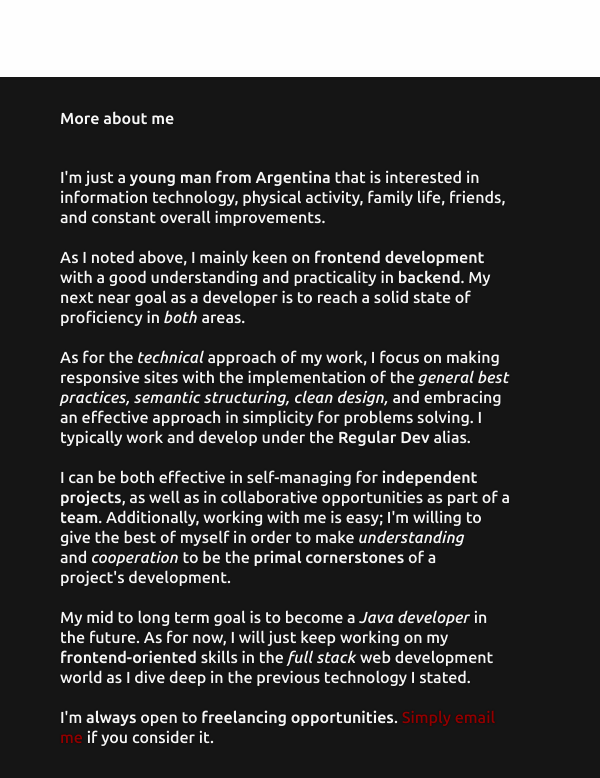
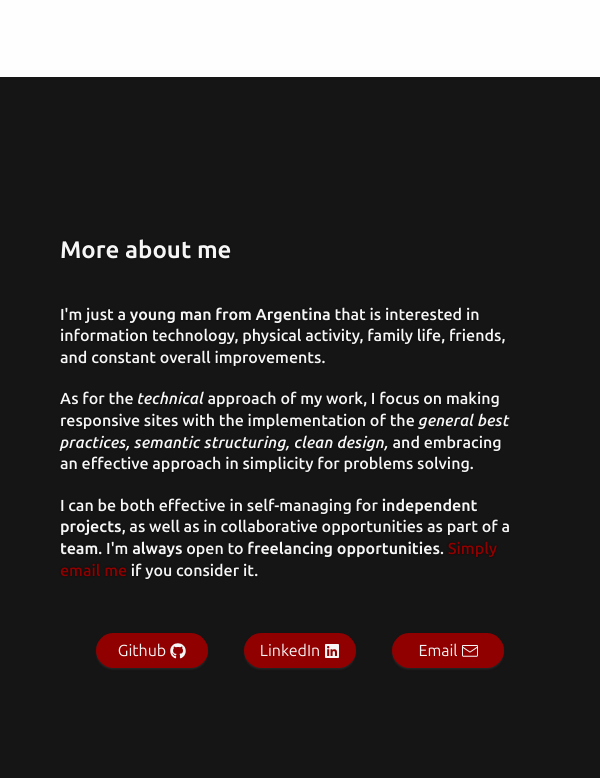
Before and after one commit to MartinXCVI/react-portfolio, a React (Vite) app: page / in a window 600 px wide. Shown: the part 6042-6820 px from the top of the page. Built offline with nearby package versions, Linux system fonts and the light colour scheme; a web font is replaced by a local one.

Commit message:
text modifications and visual improvements

```diff
--- a/src/components/About/AboutCard.jsx
+++ b/src/components/About/AboutCard.jsx
@@ -14,12 +14,10 @@ const AboutCard = ()=> {
         <h2 className='about-card-title'>More about me</h2>
         <article className="about-article">
           <p className='about-article-para'>I&apos;m just a <strong>young man from Argentina</strong> that is interested in information technology, physical activity, family life, friends, and constant overall improvements.</p>
-          <p className='about-article-para'>As I noted above, I mainly keen on <strong>frontend development</strong> with a good understanding and practicality in <strong>backend</strong>. My next near goal as a developer is to reach a solid state of proficiency in <em>both</em> areas.</p>
-          <p className='about-article-para'>As for the <em>technical</em> approach of my work, I focus on making responsive sites with the implementation of the <em>general best practices, semantic structuring, clean design,</em> and embracing an effective approach in simplicity for problems solving. I typically work and develop under the <strong>Regular Dev</strong> alias.
+          <p className='about-article-para'>As for the <em>technical</em> approach of my work, I focus on making responsive sites with the implementation of the <em>general best practices, semantic structuring, clean design,</em> and embracing an effective approach in simplicity for problems solving.
           </p>
-          <p className='about-article-para'>I can be both effective in self-managing for <strong>independent projects</strong>, as well as in collaborative opportunities as part of a <strong>team</strong>. Additionally, working with me is easy; I&apos;m willing to give the best of myself in order to make <em>understanding</em> and <em>cooperation</em> to be the <strong>primal cornerstones</strong> of a project&apos;s development.</p>
-          <p className='about-article-para'>My mid to long term goal is to become a <em>Java developer</em> in the future. As for now, I will just keep working on my <strong>frontend-oriented</strong> skills in the <em>full stack</em> web development world as I dive deep in the previous technology I stated.</p>
-          <p className='about-article-para'>I&apos;m <strong>always</strong> open to <strong>freelancing opportunities</strong>. <a href={`mailto:${myEmail}`}>Simply email me</a> if you consider it.</p>
+          <p className='about-article-para'>I can be both effective in self-managing for <strong>independent projects</strong>, as well as in collaborative opportunities as part of a <strong>team</strong>. I&apos;m <strong>always</strong> open to <strong>freelancing opportunities</strong>. <a href={`mailto:${myEmail}`}>Simply email me</a> if you consider it.</p>
+          <p className='about-article-para'></p>
         </article>
         <div className="about-btns-div">
           <a className='about-btn' href={myGithub} target="_blank">Github <FaGithub className='react-icon' /></a>
--- a/src/css/styles.css
+++ b/src/css/styles.css
@@ -18,6 +18,7 @@ main {
 *::selection {
   background-color: #900000;
   color: #f6f6f6;
+  text-shadow: none;
 }
 
 ul li {
@@ -213,7 +214,7 @@ p {
 }
 .home-section .dev-description .dev-para {
   width: 100%;
-  font-size: 1rem;
+  font-size: 1.1rem;
   font-weight: 500;
   margin-bottom: 0.5rem;
   line-height: 1.35rem;
@@ -301,6 +302,9 @@ p {
 @media all and (max-width: 767px) {
   .home-section .dev-description .dev-job {
     font-size: 2rem;
+  }
+  .home-section .dev-description .dev-para {
+    font-size: 1rem;
   }
 }
 /*----------- 480px to 767px ----------*/
@@ -642,12 +646,19 @@ p {
     padding: 1rem;
   }
 }
+@media all and (min-width: 481px) and (max-width: 575px) {
+  .project-link {
+    width: 8rem;
+  }
+}
 @media all and (min-width: 481px) and (max-width: 767px) {
   .project-div {
     width: 100%;
   }
+}
+@media all and (min-width: 576px) and (max-width: 767px) {
   .project-link {
-    width: 8rem;
+    width: 11rem;
   }
 }
 @media all and (max-width: 767px) {
@@ -740,7 +751,8 @@ p {
   margin-bottom: 1.25rem;
   color: #010101;
   font-weight: 600;
-  line-height: 1.25rem;
+  font-size: 1.1rem;
+  line-height: 1.35rem;
 }
 
 .about-card-title, .about-article p {
@@ -805,25 +817,36 @@ p {
   }
 }
 @media all and (max-width: 575px) {
-  .about-btn {
-    width: 85%;
+  .about-btns-div {
+    flex-direction: column;
+  }
+  .about-btns-div .about-btn {
+    width: 100%;
   }
 }
-/*---------- 575px to 767px -----------*/
-@media all and (min-width: 576px) and (max-width: 767px) {
-  .about-btn {
+@media all and (min-width: 576px) and (max-width: 959px) {
+  .about-btns-div {
+    justify-content: space-evenly;
+  }
+}
+@media all and (max-width: 767px) {
+  .about-card .about-card-title {
+    font-size: 1.5rem;
+  }
+  .about-card .about-article p {
+    font-size: 1rem;
+  }
+}
+@media all and (min-width: 768px) and (max-width: 959px) {
+  .about-card {
     width: 75%;
   }
 }
 /*---------- to 959px -----------*/
 @media all and (max-width: 959px) {
   .about-card .about-card-title, .about-card .about-article p {
-    font-size: 1rem;
     color: #f6f6f6;
     text-shadow: 0rem 0rem 0.1rem #050505;
-  }
-  .about-btns-div {
-    flex-direction: column;
   }
   .about-btns-div .about-btn {
     margin-right: 0rem;
--- a/src/sass/Global.scss
+++ b/src/sass/Global.scss
@@ -21,6 +21,7 @@ main {
 *::selection {
   background-color: colors.$mainRed;
   color: colors.$white;
+  text-shadow: none;
 }
 
 ul li {
--- a/src/sass/components/About/AboutCard.scss
+++ b/src/sass/components/About/AboutCard.scss
@@ -22,8 +22,8 @@
       margin-bottom: 1.25rem;
       color: colors.$darkBlack;
       font-weight: 600;
-      line-height: 1.25rem;
-
+      font-size: 1.1rem;
+      line-height: 1.35rem;
     }
   }
 }
@@ -99,16 +99,37 @@
 
 @media all and (max-width: 575px) {
 
-  .about-btn {
-    width: 85%;
+  .about-btns-div {
+    flex-direction: column;
+    .about-btn {
+      width: 100%;
+    }
   }
 }
 
-/*---------- 575px to 767px -----------*/
+@media all and (min-width: 576px) and (max-width: 959px) {
 
-@media all and (min-width: 576px) and (max-width: 767px) {
+  .about-btns-div {
+    justify-content: space-evenly;
+  }
+}
 
-  .about-btn {
+@media all and (max-width: 767px) {
+
+  .about-card {
+
+    .about-card-title {
+      font-size: 1.5rem;
+    }
+    .about-article p {
+      font-size: 1rem;
+    }
+  }
+}
+
+@media all and (min-width: 768px) and (max-width: 959px) {
+
+  .about-card {
     width: 75%;
   }
 }
@@ -119,15 +140,12 @@
 
   .about-card {
     .about-card-title, .about-article p {
-      font-size: 1rem;
       color: colors.$white;
       text-shadow: 0rem 0rem 0.1rem colors.$black;
     }
   }
 
   .about-btns-div {
-    flex-direction: column;
-
     .about-btn {
       margin-right: 0rem;
       margin-bottom: 0.75rem;
--- a/src/sass/components/Home/Home.scss
+++ b/src/sass/components/Home/Home.scss
@@ -49,7 +49,7 @@
 
     .dev-para {
       width: 100%;
-      font-size: 1rem;
+      font-size: 1.1rem;
       font-weight: 500;
       margin-bottom: 0.5rem;
       line-height: 1.35rem;
@@ -154,6 +154,9 @@
       .dev-job {
         font-size: 2rem;
       }
+      .dev-para {
+        font-size: 1rem;
+      }
     }
   }
 
```
Also changed, not shown: src/sass/components/Portfolio/Project.scss (+11 -1 lines), 1 other file (tests, documents, lock files or other folders).
